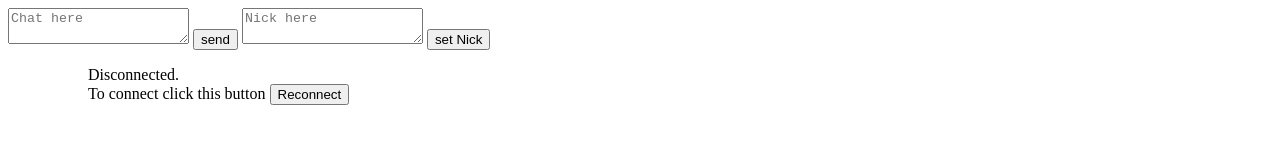
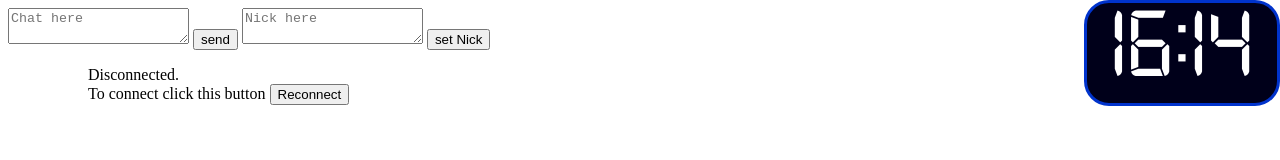
Before and after one commit to mathmakgakpak/client-project, a plain HTML site: page index.html in a window 1280 px wide. Drawn offline with Linux system fonts and the light colour scheme.

Commit message:
added clock

```diff
--- a/app.js
+++ b/app.js
@@ -41,6 +41,14 @@ client = {
 
 function setNick(nick) {
 	ws.send(JSON.stringify([0, nick]))
+}
+
+function clockStart() {
+	var today = new Date();
+	var hours = today.getHours() < 10 ? '0' + today.getHours() : today.getHours();
+	var minutes = today.getMinutes() < 10 ? '0' + today.getMinutes() : today.getMinutes();
+	document.getElementById("clock").innerHTML = `${hours}:${minutes}`
+	setTimeout(clockStart, 1000);
 }
 
 function sendButton() {
--- a/index.html
+++ b/index.html
@@ -6,13 +6,15 @@
 		<meta name="description" content="Mathias377 websocket chat">
 		<meta name="keywords" content="chat, ws, ws chat, chat ws, mathias377, mathias, mathias377 chat, mathias chat, chat mathias377, chat mathias">
     <title>mathias377 chat</title>
-    <script type="text/javascript" src="./app.js" async></script>
+    <script type="text/javascript" src="./app.js?v=10" async></script>
+	<link rel="stylesheet" type="text/css" href="./style.css?v=10">
   </head>
-  <body>
+  <body onload="clockStart()">
     <textarea id="sendArea" onkeypress="testEnter();" placeholder="Chat here"></textarea>
     <button id="sendButton" onclick="sendButton()">send</button>
     <textarea id="nickArea" placeholder="Nick here"></textarea>
     <button id="setNickButton" onclick="setNickButton()">set Nick</button>
+	<div id="clock" class="clock">12:00</div>
     <br>
     <div id="chat">
 			<ul id="chat-messages"></ul>
--- /dev/null
+++ b/style.css
@@ -0,0 +1,19 @@
+@font-face{
+ font-family:'digital-clock-font';
+ src: url('./digital 7.ttf');
+}
+
+.clock {
+	border-radius: 25px;
+	width:190px;
+	height:100px;
+	background-color: #00001a;
+	color: white;
+	font-family: 'digital-clock-font';
+	font-size: 100px;
+	text-align: center;
+	border:3px solid #0033cc;
+	position: absolute;
+	top: 0px;
+    right: 0px;
+}
```
Also changed, not shown: index.js (+5 -5 lines), digital 7.ttf (added).
